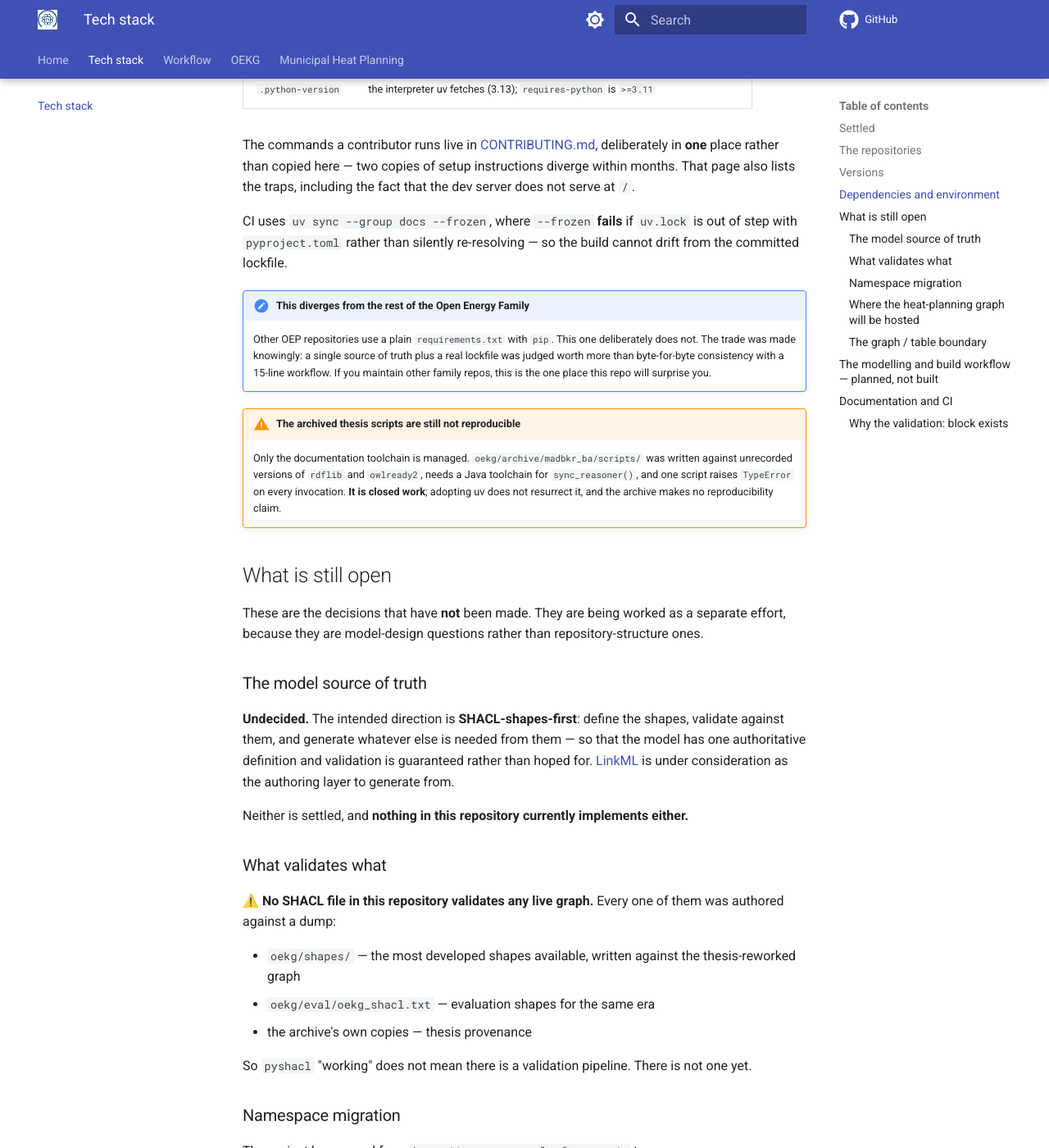
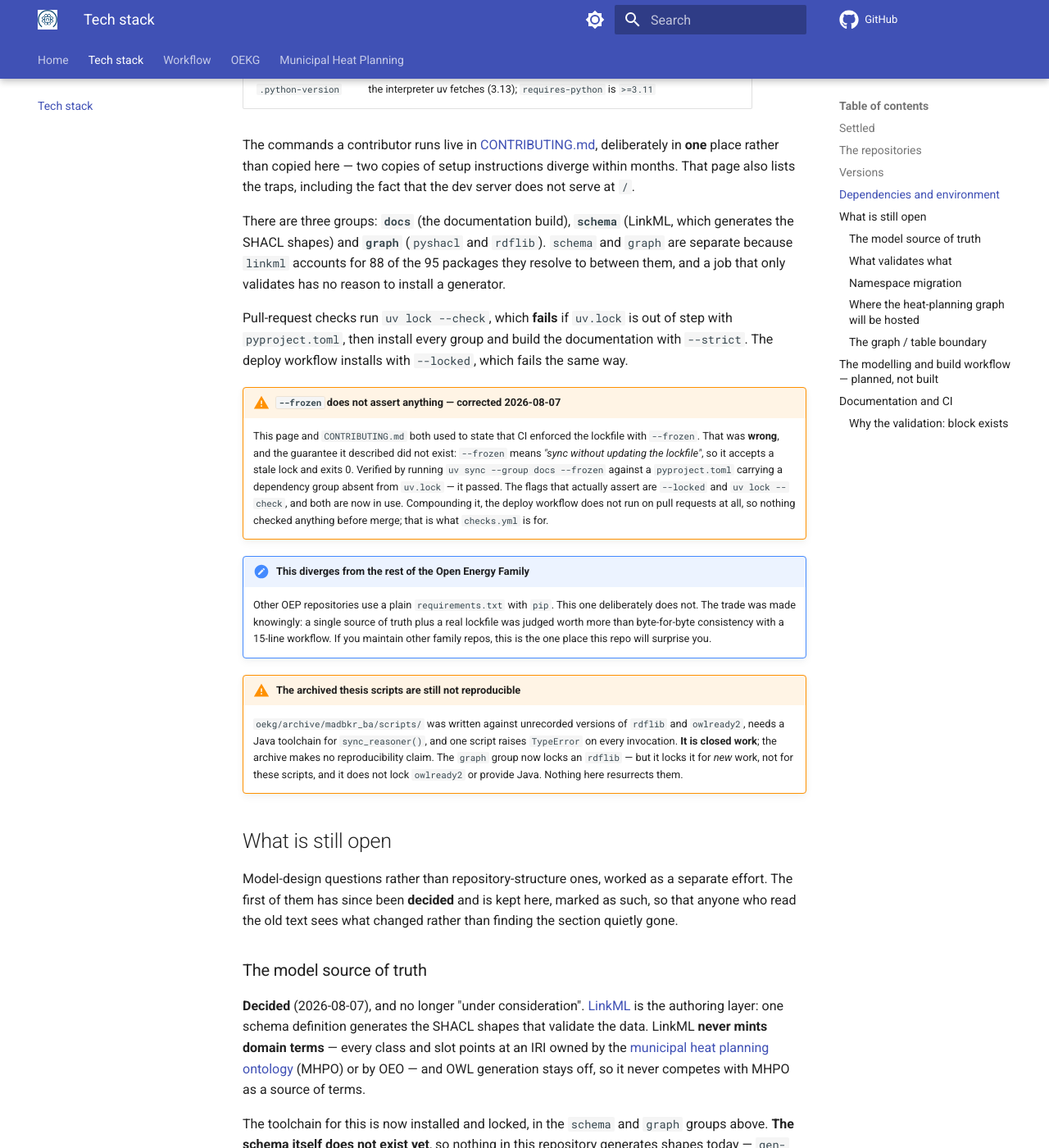
Before and after one commit to OpenEnergyPlatform/oekg, an MkDocs documentation site: the page built from docs/tech-stack.md, in a window 1280 px wide and 1400 px high, scrolled down 1983 px. Shown: the whole window at 82% size. Built offline with MkDocs 1.6.1 and Material for MkDocs 9.7.7, drawn with Linux system fonts in a browser that asks for light colours; comment, search, counter and statistics services are not loaded; some of the changed text lies outside the part shown.

Commit message:
Add the graph toolchain and make CI actually enforce the lockfile
Extends the documentation-only setup with two dependency groups: `schema`
(linkml, which generates the SHACL shapes) and `graph` (pyshacl, rdflib).
They are split because linkml is 88 of the 95 packages they resolve to
between them, so a job that only validates need not install a generator.

No version bounds: uv.lock is the pin. The mkdocs~=1.6 pin held — no
previously-locked package changed version or was removed.

While testing the setup, found that the repository's stated CI guarantee did
not exist. `uv sync --group docs --frozen` PASSES against a pyproject.toml
carrying a dependency group absent from uv.lock: `--frozen` means "sync
without updating the lockfile", not "assert it is current". CONTRIBUTING.md,
docs/tech-stack.md and the workflow comment all claimed otherwise. Compounding
it, gh-pages.yml runs only on push to `production`, so nothing at all ran on
pull requests.

So: gh-pages.yml switches to --locked, and a new checks.yml runs on pull
requests with `uv lock --check`, installs every group, and builds the docs
with --strict.

Docs revised rather than contradicted: CONTRIBUTING.md's setup section now
covers both toolchains with measured cold-cache timings (7 s docs, 11 s
everything), an optional local Fuseki via docker run, and an explicit list of
what the setup still does NOT give you — no schema, no shapes, no validation
in CI, no ODK/ROBOT/Java. tech-stack.md's "model source of truth" is marked
decided rather than deleted.

Co-Authored-By: Claude Opus 5 (1M context) <noreply@anthropic.com>

```diff
--- a/docs/tech-stack.md
+++ b/docs/tech-stack.md
@@ -67,9 +67,25 @@ deliberately in **one** place rather than copied here — two copies of setup in
 within months. That page also lists the traps, including the fact that the dev server does not
 serve at `/`.
 
-CI uses `uv sync --group docs --frozen`, where `--frozen` **fails** if `uv.lock` is out of step
-with `pyproject.toml` rather than silently re-resolving — so the build cannot drift from the
-committed lockfile.
+There are three groups: **`docs`** (the documentation build), **`schema`** (LinkML, which generates
+the SHACL shapes) and **`graph`** (`pyshacl` and `rdflib`). `schema` and `graph` are separate
+because `linkml` accounts for 88 of the 95 packages they resolve to between them, and a job that
+only validates has no reason to install a generator.
+
+Pull-request checks run `uv lock --check`, which **fails** if `uv.lock` is out of step with
+`pyproject.toml`, then install every group and build the documentation with `--strict`. The deploy
+workflow installs with `--locked`, which fails the same way.
+
+!!! warning "`--frozen` does not assert anything — corrected 2026-08-07"
+
+    This page and `CONTRIBUTING.md` both used to state that CI enforced the lockfile with
+    `--frozen`. That was **wrong**, and the guarantee it described did not exist: `--frozen` means
+    *"sync without updating the lockfile"*, so it accepts a stale lock and exits 0. Verified by
+    running `uv sync --group docs --frozen` against a `pyproject.toml` carrying a dependency group
+    absent from `uv.lock` — it passed. The flags that actually assert are `--locked` and
+    `uv lock --check`, and both are now in use. Compounding it, the deploy workflow does not run on
+    pull requests at all, so nothing checked anything before merge; that is what `checks.yml` is
+    for.
 
 !!! note "This diverges from the rest of the Open Energy Family"
 
@@ -80,24 +96,31 @@ committed lockfile.
 
 !!! warning "The archived thesis scripts are still not reproducible"
 
-    Only the documentation toolchain is managed. `oekg/archive/madbkr_ba/scripts/` was written
-    against unrecorded versions of `rdflib` and `owlready2`, needs a Java toolchain for
-    `sync_reasoner()`, and one script raises `TypeError` on every invocation. **It is closed
-    work**; adopting uv does not resurrect it, and the archive makes no reproducibility claim.
+    `oekg/archive/madbkr_ba/scripts/` was written against unrecorded versions of `rdflib` and
+    `owlready2`, needs a Java toolchain for `sync_reasoner()`, and one script raises `TypeError` on
+    every invocation. **It is closed work**; the archive makes no reproducibility claim. The
+    `graph` group now locks an `rdflib` — but it locks it for *new* work, not for these scripts,
+    and it does not lock `owlready2` or provide Java. Nothing here resurrects them.
 
 ## What is still open
 
-These are the decisions that have **not** been made. They are being worked as a separate effort,
-because they are model-design questions rather than repository-structure ones.
+Model-design questions rather than repository-structure ones, worked as a separate effort. The
+first of them has since been **decided** and is kept here, marked as such, so that anyone who read
+the old text sees what changed rather than finding the section quietly gone.
 
 ### The model source of truth
 
-**Undecided.** The intended direction is **SHACL-shapes-first**: define the shapes, validate
-against them, and generate whatever else is needed from them — so that the model has one
-authoritative definition and validation is guaranteed rather than hoped for.
-[LinkML](https://linkml.io/) is under consideration as the authoring layer to generate from.
+**Decided** (2026-08-07), and no longer "under consideration". [LinkML](https://linkml.io/) is the
+authoring layer: one schema definition generates the SHACL shapes that validate the data. LinkML
+**never mints domain terms** — every class and slot points at an IRI owned by the
+[municipal heat planning ontology](https://github.com/OpenEnergyPlatform/municipal-heat-planning-ontology)
+(MHPO) or by OEO — and OWL generation stays off, so it never competes with MHPO as a source of
+terms.
 
-Neither is settled, and **nothing in this repository currently implements either.**
+The toolchain for this is now installed and locked, in the `schema` and `graph` groups above.
+**The schema itself does not exist yet**, so nothing in this repository generates shapes today —
+`gen-shacl` works but has nothing to point at. Authoring it is the next step, and it is being
+worked as a separate effort.
 
 ### What validates what
 
```
Also changed, not shown: CONTRIBUTING.md (+62 -15 lines), pyproject.toml (+26 -0 lines), 3 other files.
